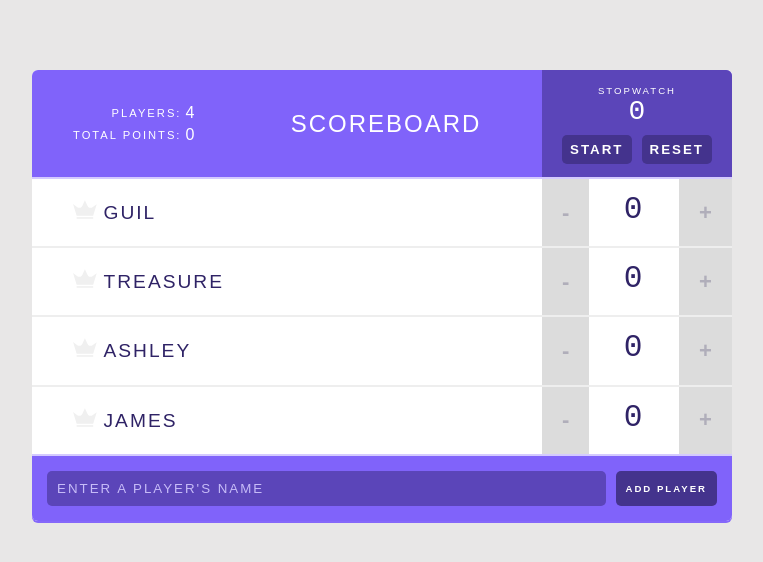
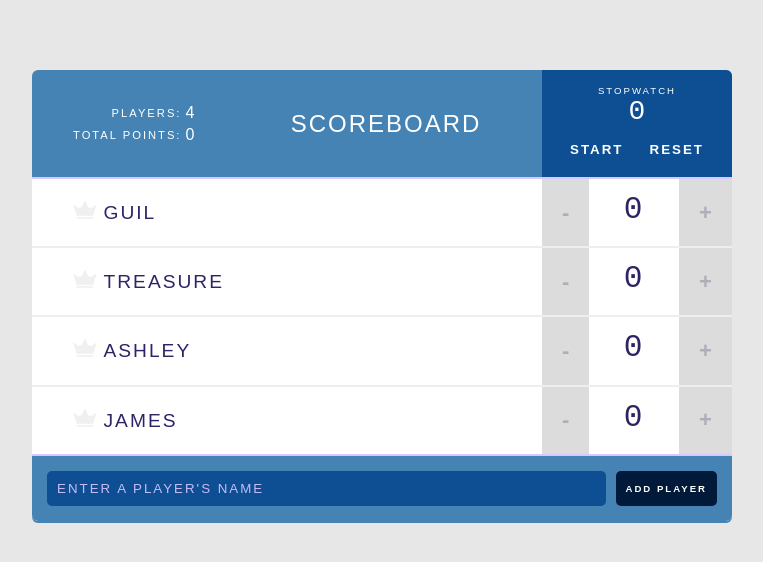
Before and after one commit to sip615/scoredboard-app, a React (Create React App) app: page / in a window 1280 px wide. Shown: the top 562 px of the page, without its empty margins (258-1021 px from the left). Built offline with nearby package versions, Linux system fonts and the light colour scheme.

Commit message:
changed the branding

```diff
--- a/src/index.css
+++ b/src/index.css
@@ -11,7 +11,8 @@ header {
   text-align: center;
   display: flex;
   align-items: center;
-  background-color: #8063FA;
+  /* background-color: #8063FA; */
+  background-color: #4683b5;
   border-bottom: solid 2px #D4CAFF;
 }
 
@@ -25,7 +26,8 @@ header h1 {
 /* FORMS */
 form {
   display: flex;
-  background-color: #8063FA;
+  /* background-color: #8063FA; */
+  background-color: #4683b5;
 }
 
 input[type=text] {
@@ -34,7 +36,8 @@ input[type=text] {
   margin: 15px 10px 15px 15px;
   padding: 10px;
   border-radius: 5px;
-  background-color: #5B45B9;
+  /* background-color: #5B45B9; */
+  background-color: #0e4e92;
   border-style: none;
   text-shadow: none;
   text-transform: uppercase;
@@ -57,7 +60,8 @@ input[type=submit] {
   font-size: .6em;
   margin: 15px 15px 15px 0;
   padding: 10px;
-  background-color: #44338D;
+  /* background-color: #44338D; */
+  background-color: #011a39;
   border-radius: 5px;
   border: none;
   color: #fff;
@@ -98,7 +102,7 @@ svg {
   background: #fff;
   width: 700px;
   margin: 70px auto;
-  box-shadow: 0 2px 0 rgb(133, 104, 250);
+  box-shadow: 0 2px 0 #4683b5;
   border-radius: 6px;
   overflow: hidden;
 }
@@ -166,7 +170,8 @@ svg {
 .stopwatch {
   padding: 15px 10px 5px 10px;
   margin: -5px -10px -5px 10px;
-  background: #5B45B9;
+  /* background: #5B45B9; */
+  background: #0e4e92;
 }
 
   .stopwatch-time {
@@ -177,7 +182,8 @@ svg {
 
   .stopwatch button {
     margin: 8px 5px;
-    background-color: #44338D;
+    /* background-color: #44338D; */
+    background-color: #0e4e92;
     border-radius: 5px;
     padding: 7px 8px;
     border: none;
@@ -191,7 +197,8 @@ svg {
   .stopwatch button:hover,
   input[type=submit]:hover {
     background: #fff;
-    color: #44338D;
+    /* color: #44338D; */
+    color: #0e4e92;
     cursor: pointer;
   }
 
```
Also changed, not shown: 1 other file (tests, documents, lock files or other folders).
